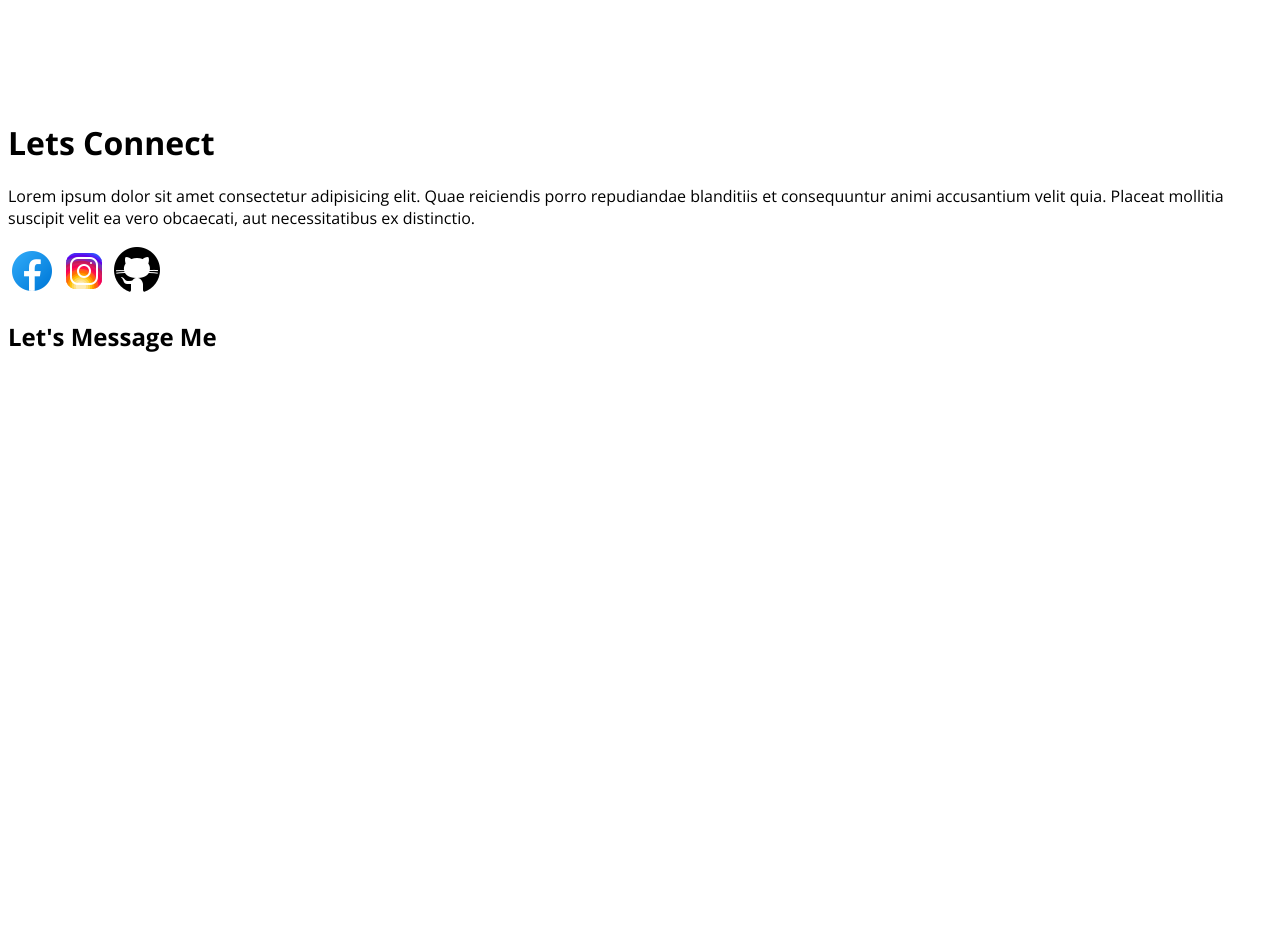
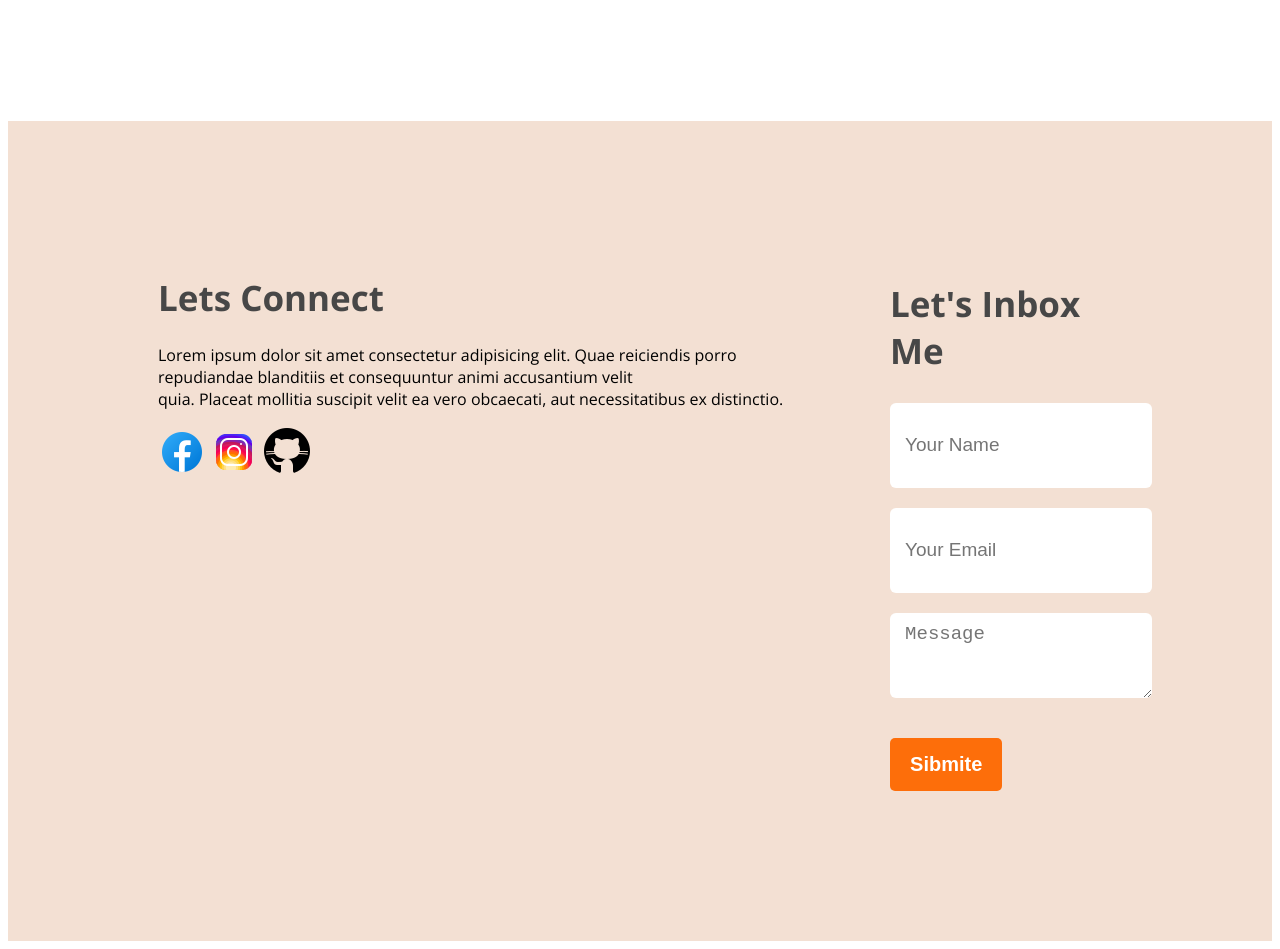
Before and after one commit to aftabfarhanarko/web-dev-portfileo, a plain HTML site: page index.html in a window 1280 px wide. Shown: the part 3360-4309 px from the top of the page. Before the commit the page ends 3733 px from the top, so only its background shows below. Drawn offline with nearby package versions, Linux system fonts and the light colour scheme.

Commit message:
ningth commit

```diff
--- a/css/style.css
+++ b/css/style.css
@@ -8,11 +8,7 @@
 
 /* Header Titel */
 
-/* header{
-      background-image: url('../imges/image.png');
-      background-repeat: no-repeat;
-      background-size: cover;
-} */
+
 
 nav{
     display: flex;
@@ -81,6 +77,7 @@ main section{
 
 .praghrap-color{
     color: #474747;
+    cursor: pointer;
 }
 
 .btn-primary{
@@ -187,6 +184,35 @@ main section{
 }
 
 /* Footer */
-.icon-img8{
-    color: #FD6E0A;
+.fot-end{
+    background-color: #f3e0d3;
+    padding: 130px 150px ;
+
 }
+
+
+.clom{
+    display:flex ;
+    gap: 100px;
+
+}
+.colum2{
+
+}
+.titell , .colum2-tittle{
+    font-size: 35px;
+    font-weight: 700;
+    color: #474747;
+}
+
+footer input[type="name"], footer input[type="email"] , footer textarea{
+    height: 65px;
+    border-radius: 6px;
+    background-color: white;
+    display: block;
+    width: 100%;
+    padding: 10px 15px;
+    margin-bottom: 20px ;
+    border: none;
+    font-size: 19px;
+}
--- a/index.html
+++ b/index.html
@@ -25,7 +25,7 @@
                 <li><a class="praghrap-color" href="#about">About</a></li>
                 <li><a class="praghrap-color" href="#skill">Skills</a></li>
                 <li><a class="praghrap-color" href="#eaducation">Education</a></li>
-                <li><a href=""><button class="btn-primary">Hier Me</button></a></li>
+                <li><a href="#footer"><button class="btn-primary">Hier Me</button></a></li>
             </ul>
         </nav>
 
@@ -181,10 +181,11 @@
 
     </main>
 
-    <footer>
-        <div class="colum1">
+    <footer class="fot-end" id="footer">
+         <div class="clom">
+            <div class="colum1">
             <h1 class="titell">Lets Connect</h1>
-            <p class="dicption-footer">Lorem ipsum dolor sit amet consectetur adipisicing elit. Quae reiciendis porro repudiandae blanditiis et consequuntur animi accusantium velit quia. Placeat mollitia suscipit velit ea vero obcaecati, aut necessitatibus ex distinctio.</p>
+            <p class="dicption-footer">Lorem ipsum dolor sit amet consectetur adipisicing elit. Quae reiciendis porro repudiandae blanditiis et consequuntur animi accusantium velit<br> quia. Placeat mollitia suscipit velit ea vero obcaecati, aut necessitatibus ex distinctio.</p>
 
             <img class="icon-img8" src="imges/icon/icons8-facebook-logo-48.png" alt="">
             <img class="icon-img8"  src="imges/icon/icons8-instagram-48.png" alt="">
@@ -193,9 +194,16 @@
         </div>
 
         <div class="colum2">
-            <h2 class="colum2-tittle">Let's Message Me</h2>
+            <h2 class="colum2-tittle">Let's Inbox Me</h2>
+            <form action="">
+                  <input type="name" placeholder="Your Name">
+                  <input type="email" name="" id="" placeholder="Your Email">
+                  <textarea name="" id="" cols="30" rows="10" placeholder="Message"></textarea>
+            </form>
+             <button class="btn-primary new">Sibmite</button>
         </div>
 
+         </div>
     </footer>
 </body>
 
```
